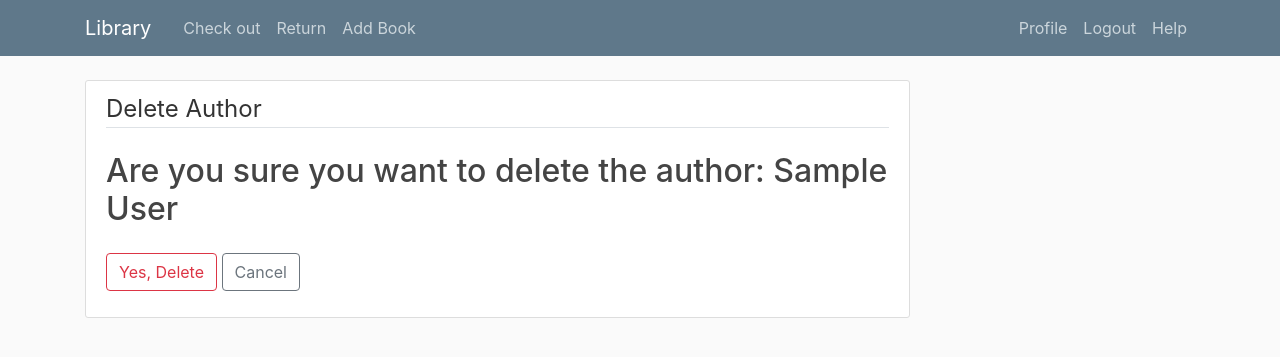
After one commit to BartoszCzernal/LibrarySystemManagement, a Django app: page /book/author/1/delete/ in a window 1280 px wide. The commit adds this page. Shown: the top 357 px of the page. Run offline with Django 3.2, Linux system fonts and the light colour scheme; a user stored in the database is signed in; tables that the repository leaves empty hold one stand-in row (values such as "Sample post"); some libraries are stand-ins or nearby versions.

Commit message:
Create Author detail and delete route

```diff
--- /dev/null
+++ b/books/templates/books/author_confirm_delete.html
@@ -0,0 +1,16 @@
+{% extends "books/base.html" %}
+{% block content %}
+    <div class="content-section">
+        <form method="POST">
+            {% csrf_token %}
+            <fieldset class="form-group">
+                <legend class="border-bottom mb-4">Delete Author</legend>
+                <h2>Are you sure you want to delete the author: {{ object.first_name }} {{ object.last_name }}</h2>
+            </fieldset>
+            <div class="form-group">
+                <button class="btn btn-outline-danger" type="submit">Yes, Delete</button>
+                <a class="btn btn-outline-secondary" href="{% url 'author-detail' object.id %}">Cancel</a>
+            </div>
+        </form>
+    </div>
+{% endblock content %}
--- a/books/urls.py
+++ b/books/urls.py
@@ -1,12 +1,17 @@
 from django.urls import path
 from django.conf.urls import url
 from django import views as django_views
-from .views import BookDetailView, BookCreateView, BookUpdateView, BookDeleteView
+from .views import (
+    BookDetailView, BookCreateView, BookUpdateView, BookDeleteView,
+    AuthorDetailView, AuthorDeleteView
+)
 
 urlpatterns = [
-    path('<int:pk>', BookDetailView.as_view(), name='book-detail'),
+    path('<int:pk>/', BookDetailView.as_view(), name='book-detail'),
     path('new/', BookCreateView.as_view(), name='book-create'),
     path('<int:pk>/update/', BookUpdateView.as_view(), name='book-update'),
     path('<int:pk>/delete/', BookDeleteView.as_view(), name='book-delete'),
     url(r'^jsi18n/$', django_views.i18n.JavaScriptCatalog.as_view(), name='jsi18n'),
+    path('author/<int:pk>/', AuthorDetailView.as_view(), name='author-detail'),
+    path('author/<int:pk>/delete/', AuthorDeleteView.as_view(), name='author-delete'),
 ]
--- a/books/views.py
+++ b/books/views.py
@@ -1,5 +1,5 @@
 from django.shortcuts import render
-from .models import Book
+from .models import Book, Author
 from django.views.generic import ListView, DetailView, CreateView, UpdateView, DeleteView
 from django.contrib.auth.mixins import LoginRequiredMixin
 from .forms import BookForm
@@ -29,3 +29,13 @@ class BookUpdateView(LoginRequiredMixin, UpdateView):
 class BookDeleteView(LoginRequiredMixin, DeleteView):
     model = Book
     success_url = '/'
+
+
+class AuthorDetailView(LoginRequiredMixin, DetailView):
+    model = Author
+    context_object_name = 'author'
+
+
+class AuthorDeleteView(LoginRequiredMixin, DeleteView):
+    model = Author
+    success_url = '/'
```
Also changed, not shown: books/templates/books/author_detail.html (added, +7 -0 lines), books/templates/books/book_detail.html (+7 -1 lines).
